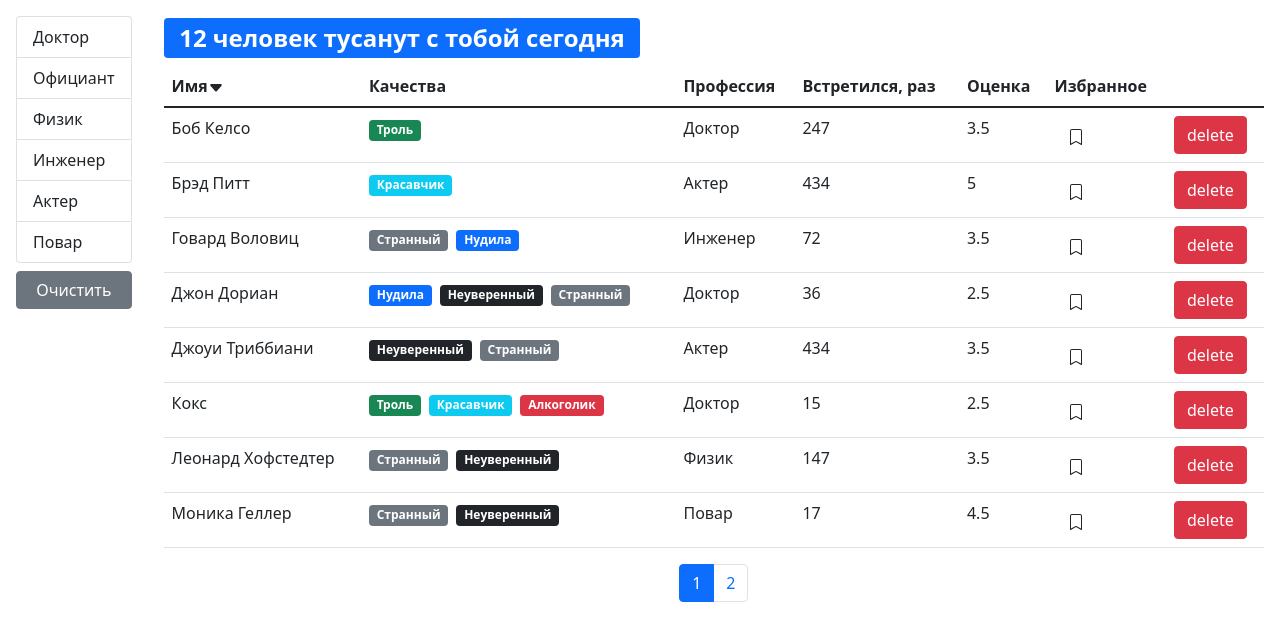
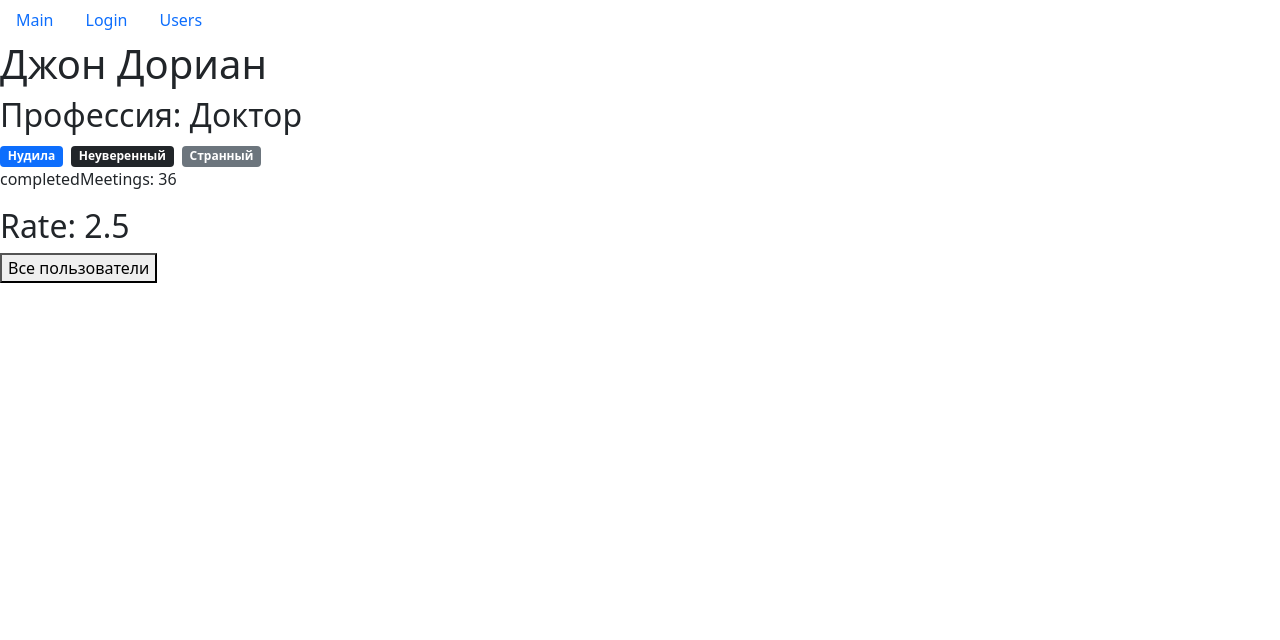
Before and after one commit to SudakovArtem/fast-company, a React (Create React App) app: page /users/67rdca3eeb7f6fgeed471815 in a window 1280 px wide. Shown: the top 640 px of the page. Built offline with nearby package versions, Linux system fonts and the light colour scheme.

Commit message:
добавляет решение задания 8 урока

```diff
--- a/package.json
+++ b/package.json
@@ -11,6 +11,7 @@
     "prop-types": "^15.7.2",
     "react": "^17.0.2",
     "react-dom": "^17.0.2",
+    "react-router-dom": "^5.3.0",
     "react-scripts": "4.0.3",
     "web-vitals": "^1.0.1"
   },
--- a/src/api/fake.api/user.api.js
+++ b/src/api/fake.api/user.api.js
@@ -150,6 +150,14 @@ const fetchAll = () =>
     }, 2000);
   });
 
+const getById = (id) =>
+  new Promise((resolve) => {
+    window.setTimeout(() => {
+      resolve(users.find((user) => user._id === id));
+    }, 1000);
+  });
+
 export default {
-  fetchAll
+  fetchAll,
+  getById
 };
--- a/src/app.jsx
+++ b/src/app.jsx
@@ -1,9 +1,20 @@
 import React from 'react';
-import Users from './components/users';
+import Users from './layouts/users';
+import {Route} from 'react-router-dom';
+import Main from './layouts/main';
+import Login from './layouts/login';
+import Navbar from './components/navbar';
+import User from './components/user';
 
 const App = () => {
   return (
-    <Users/>
+    <>
+      <Navbar />
+      <Route path='/' exact component={Main}/>
+      <Route path='/users' exact component={Users}/>
+      <Route path='/login' component={Login}/>
+      <Route path='/users/:userId' component={User}/>
+    </>
   );
 };
 
--- a/src/components/groupList.jsx
+++ b/src/components/groupList.jsx
@@ -8,20 +8,19 @@ const GroupList = ({
   onItemSelect,
   selectedItem
 }) => {
-  const items1 = {...items};
-  console.log(items1, typeof items === 'object');
+  const itemsObject = {...items};
   return (
     <ul className="list-group">
-      {Object.keys(items1).map((item) => (
+      {Object.keys(itemsObject).map((item) => (
         <li
-          key={items1[item][valueProperty]}
-          onClick={() => onItemSelect(items1[item])}
+          key={itemsObject[item][valueProperty]}
+          onClick={() => onItemSelect(itemsObject[item])}
           role="button"
           className={
-            'list-group-item' + (items1[item] === selectedItem ? ' active' : '')
+            'list-group-item' + (itemsObject[item] === selectedItem ? ' active' : '')
           }
         >
-          {items1[item][contentProperty]}
+          {itemsObject[item][contentProperty]}
         </li>
       ))}
     </ul>
--- /dev/null
+++ b/src/components/navbar.jsx
@@ -0,0 +1,32 @@
+import React from 'react';
+import {Link, useLocation} from 'react-router-dom';
+
+const Navbar = () => {
+  const {pathname} = useLocation();
+  const links = [
+    {
+      title: 'Main',
+      path: '/'
+    },
+    {
+      title: 'Login',
+      path: '/login'
+    },
+    {
+      title: 'Users',
+      path: '/users'
+    }
+  ];
+
+  return (
+    <ul className="nav nav-pills">
+      {links.map((link) => (
+        <li key={link.title} className="nav-item">
+          <Link className={link.path === pathname ? 'nav-link active' : 'nav-link'} to={link.path}>{link.title}</Link>
+        </li>
+      ))}
+    </ul>
+  );
+};
+
+export default Navbar;
--- a/src/components/user.jsx
+++ b/src/components/user.jsx
@@ -1,54 +1,28 @@
-import React from 'react';
-import Bookmark from './bookmark';
-import Quality from './quality';
-import PropTypes from 'prop-types';
+import React, {useEffect, useState} from 'react';
+import QualitiesList from './qualitiesList';
+import {useHistory, useParams} from 'react-router-dom';
+import api from '../api';
 
-const User = ({
-  _id,
-  name,
-  qualities,
-  profession,
-  completedMeetings,
-  rate,
-  bookmark,
-  onDelete,
-  onMark
-}) => (
-  <tr key={_id}>
-    <td>{name}</td>
-    <td>
-      {qualities.map((quality) => (
-        <Quality key={quality._id} {...quality} />
-      ))}
-    </td>
-    <td>{profession.name}</td>
-    <td>{completedMeetings}</td>
-    <td>{rate}/5</td>
-    <td>
-      <Bookmark checked={bookmark} onMark={onMark} id={_id} />
-    </td>
-    <td>
-      <button
-        type="button"
-        className="btn btn-danger"
-        onClick={onDelete.bind(null, _id)}
-      >
-        delete
-      </button>
-    </td>
-  </tr>
-);
+const User = () => {
+  const {userId} = useParams();
+  const history = useHistory();
+  const [user, setUser] = useState();
+  useEffect(() => {
+    api.users.getById(userId).then((data) => setUser(data));
+  }, []);
 
-User.propTypes = {
-  _id: PropTypes.string.isRequired,
-  name: PropTypes.string.isRequired,
-  qualities: PropTypes.array.isRequired,
-  profession: PropTypes.object.isRequired,
-  completedMeetings: PropTypes.number.isRequired,
-  rate: PropTypes.number.isRequired,
-  bookmark: PropTypes.bool.isRequired,
-  onDelete: PropTypes.func.isRequired,
-  onMark: PropTypes.func.isRequired
+  return (
+    <div>
+      {user ? <>
+        <h1>{user.name}</h1>
+        <h2>Профессия: {user.profession.name}</h2>
+        <QualitiesList qualities={user.qualities}/>
+        <p>completedMeetings: {user.completedMeetings}</p>
+        <h2>Rate: {user.rate}</h2>
+        <button onClick={() => history.push('/users')}>Все пользователи</button>
+      </> : <h1>loading...</h1>}
+    </div>
+  );
 };
 
 export default User;
--- a/src/components/usersTable.jsx
+++ b/src/components/usersTable.jsx
@@ -5,6 +5,7 @@ import TableBody from './tableBody';
 import Bookmark from './bookmark';
 import QualitiesList from './qualitiesList';
 import Table from './table';
+import {Link} from 'react-router-dom';
 
 const UsersTable = ({
   users,
@@ -16,7 +17,8 @@ const UsersTable = ({
   const columns = {
     name: {
       name: 'Имя',
-      path: 'name'
+      path: 'name',
+      component: (user) => <Link to={`/users/${user._id}`}>{user.name}</Link>
     },
     qualities: {
       name: 'Качества',
--- a/src/index.js
+++ b/src/index.js
@@ -4,10 +4,13 @@ import './index.css';
 import reportWebVitals from './reportWebVitals';
 import 'bootstrap/dist/css/bootstrap.css';
 import App from './app';
+import {BrowserRouter} from 'react-router-dom';
 
 ReactDOM.render(
   <React.StrictMode>
-    <App />
+    <BrowserRouter>
+      <App/>
+    </BrowserRouter>
   </React.StrictMode>,
   document.getElementById('root')
 );
--- /dev/null
+++ b/src/layouts/login.jsx
@@ -0,0 +1,11 @@
+import React from 'react';
+
+const Login = () => {
+  return (
+    <h1>
+      Login
+    </h1>
+  );
+};
+
+export default Login;
--- /dev/null
+++ b/src/layouts/main.jsx
@@ -0,0 +1,11 @@
+import React from 'react';
+
+const Main = () => {
+  return (
+    <h1>
+      Main page
+    </h1>
+  );
+};
+
+export default Main;
```
Also changed, not shown: src/layouts/users.jsx (renamed from src/components/users.jsx, +4 -4 lines), 2 other files (tests, documents, lock files or other folders).
